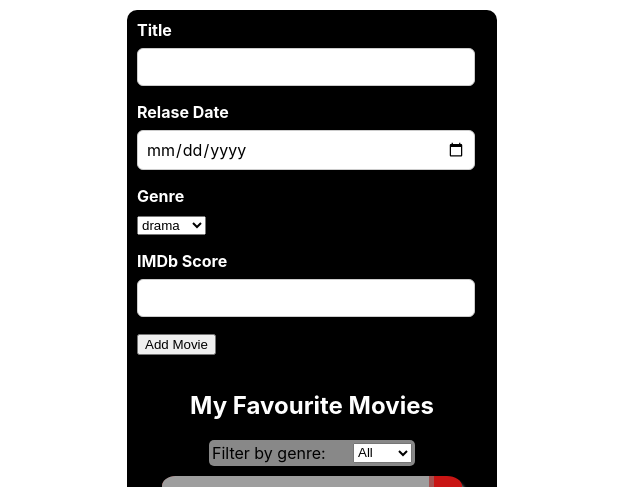
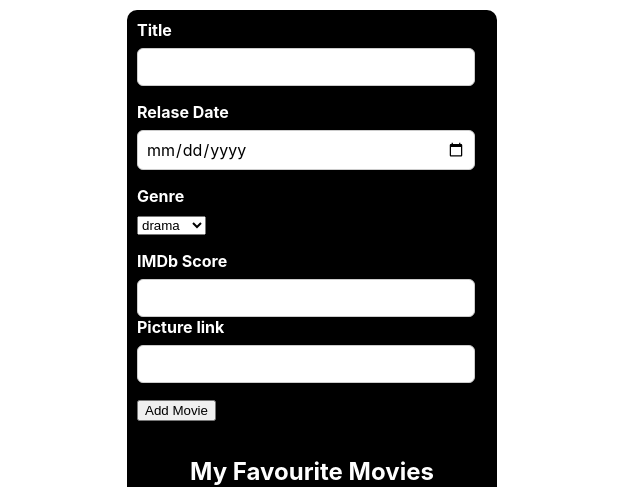
Before and after one commit to Sadap93/myMovies, a React (Create React App) app: page / in a window 1280 px wide. Shown: the top 487 px of the page, without its empty margins (328-968 px from the left). Built offline with nearby package versions, Linux system fonts and the light colour scheme; grey boxes are pictures that could not be loaded.

Commit message:
Update 4 files

```diff
--- a/src/App.js
+++ b/src/App.js
@@ -1,12 +1,22 @@
 import MovieList from "./components/MovieList";
 import "./styles/Movie.css";
 import NewMovie from "./components/NewMovie/NewMovie";
+import { MoviesArray } from "./MoviesArray";
+import { useState } from "react";
 
 function App() {
+  const [movies, setMovies] = useState(MoviesArray);
+
+  const addMovieHandler = (movie) => {
+    setMovies((prevMovies) => {
+      return [movie, ...prevMovies];
+    });
+  };
+
   return (
     <div className="wrapper">
-      <NewMovie />
-      <MovieList />
+      <NewMovie onAddMovie={addMovieHandler}/>
+      <MovieList movies={movies}/>
     </div>
   );
 }
--- a/src/components/MovieList.js
+++ b/src/components/MovieList.js
@@ -1,16 +1,15 @@
 import React, { useState } from "react";
 import Movie from "./Movie";
 import MovieFilter from "./MovieFilter";
-import { MoviesArray } from "../MoviesArray";
 
-const MovieList = () => {
+const MovieList = ({ movies }) => {
   const [filteredGenre, setFilteredGenre] = useState("all");
 
   const filterChangeHandler = (selectedGenre) => {
     setFilteredGenre(selectedGenre);
   };
 
-  const filteredMovie = MoviesArray.filter((movie) => {
+  const filteredMovie = movies.filter((movie) => {
     if (filteredGenre === "all") {
       return movie;
     }
--- a/src/components/NewMovie/MovieForm.js
+++ b/src/components/NewMovie/MovieForm.js
@@ -1,20 +1,76 @@
-import React from "react";
+import React, { useState } from "react";
 import "./MovieForm.css";
 
-const MovieForm = () => {
+const MovieForm = ({ onSaveMovieData }) => {
+  const [enteredMovieTitle, setEnteredMovieTitle] = useState("");
+  const [enteredMovieDate, setEnteredMovieDate] = useState("");
+  const [enteredMovieGenre, setEnteredMovieGenre] = useState("");
+  const [enteredMovieScore, setEnteredMovieScore] = useState("");
+  const [enteredMoviePicture, setEnteredMoviePicture] = useState("");
+
+  const titleChangeHandler = (event) => {
+    setEnteredMovieTitle(event.target.value);
+  };
+
+  const dateChangeHandler = (event) => {
+    setEnteredMovieDate(event.target.value);
+  };
+
+  const genreChangeHandler = (event) => {
+    setEnteredMovieGenre(event.target.value);
+  };
+
+  const scoreChangeHandler = (event) => {
+    setEnteredMovieScore(event.target.value);
+  };
+
+  const pictureChangeHandler = (event) => {
+    setEnteredMoviePicture(event.target.value);
+  };
+
+  const onSubmitHandler = (event) => {
+    event.preventDefault();
+
+    const movieData = {
+      title: enteredMovieTitle,
+      genre: enteredMovieGenre,
+      relaseDate: new Date(enteredMovieDate),
+      imdbScore: enteredMovieScore,
+      picture: enteredMoviePicture,
+    };
+    {
+      onSaveMovieData(movieData);
+    }
+    setEnteredMovieTitle("");
+    setEnteredMovieDate("");
+    setEnteredMovieGenre("");
+    setEnteredMovieScore("");
+  };
+
   return (
+    <form onSubmit={onSubmitHandler}>
       <div className="new-movie__controls">
         <div className="new-movie__control">
           <label>Title</label>
-        <input type="text"></input>
+          <input
+            type="text"
+            value={enteredMovieTitle}
+            onChange={titleChangeHandler}
+          ></input>
         </div>
         <div className="new-movie__control">
           <label>Relase Date</label>
-        <input type="date" min="1888-01-01" max="2100-12-31"></input>
+          <input
+            type="date"
+            min="1888-01-01"
+            max="2100-12-31"
+            value={enteredMovieDate}
+            onChange={dateChangeHandler}
+          ></input>
         </div>
         <div className="new-movie__control">
           <label>Genre</label>
-        <select>
+          <select value={enteredMovieGenre} onChange={genreChangeHandler}>
             <option value="drama">drama</option>
             <option value="comedy">comedy</option>
             <option value="horror">sci-fi</option>
@@ -24,12 +80,27 @@ const MovieForm = () => {
         </div>
         <div className="new-movie__control">
           <label>IMDb Score</label>
-        <input type="number" min="1.0" max="10"></input>
+          <input
+            type="number"
+            min="1.0"
+            max="10"
+            value={enteredMovieScore}
+            onChange={scoreChangeHandler}
+          ></input>
+          <div className="new-movie__control">
+            <label>Picture link</label>
+            <input
+              type="text"
+              value={enteredMoviePicture}
+              onChange={pictureChangeHandler}
+            ></input>
+          </div>
         </div>
         <div className="new-movie__actions">
           <button type="submit">Add Movie</button>
         </div>
       </div>
+    </form>
   );
 };
 
--- a/src/components/NewMovie/NewMovie.js
+++ b/src/components/NewMovie/NewMovie.js
@@ -1,8 +1,15 @@
 import React from "react";
 import MovieForm from "./MovieForm";
 
-const NewMovie = () => {
-  return <MovieForm />;
+const NewMovie = ({ onAddMovie }) => {
+  const saveMovieDataHandler = (enteredMovieData) => {
+    const movieData = {
+      ...enteredMovieData,
+      id: Math.random().toString(),
+    };
+    onAddMovie(movieData);
+  };
+  return <MovieForm onSaveMovieData={saveMovieDataHandler}/>;
 };
 
 export default NewMovie;
```
Lines whose indentation alone changed are shown as unchanged.
